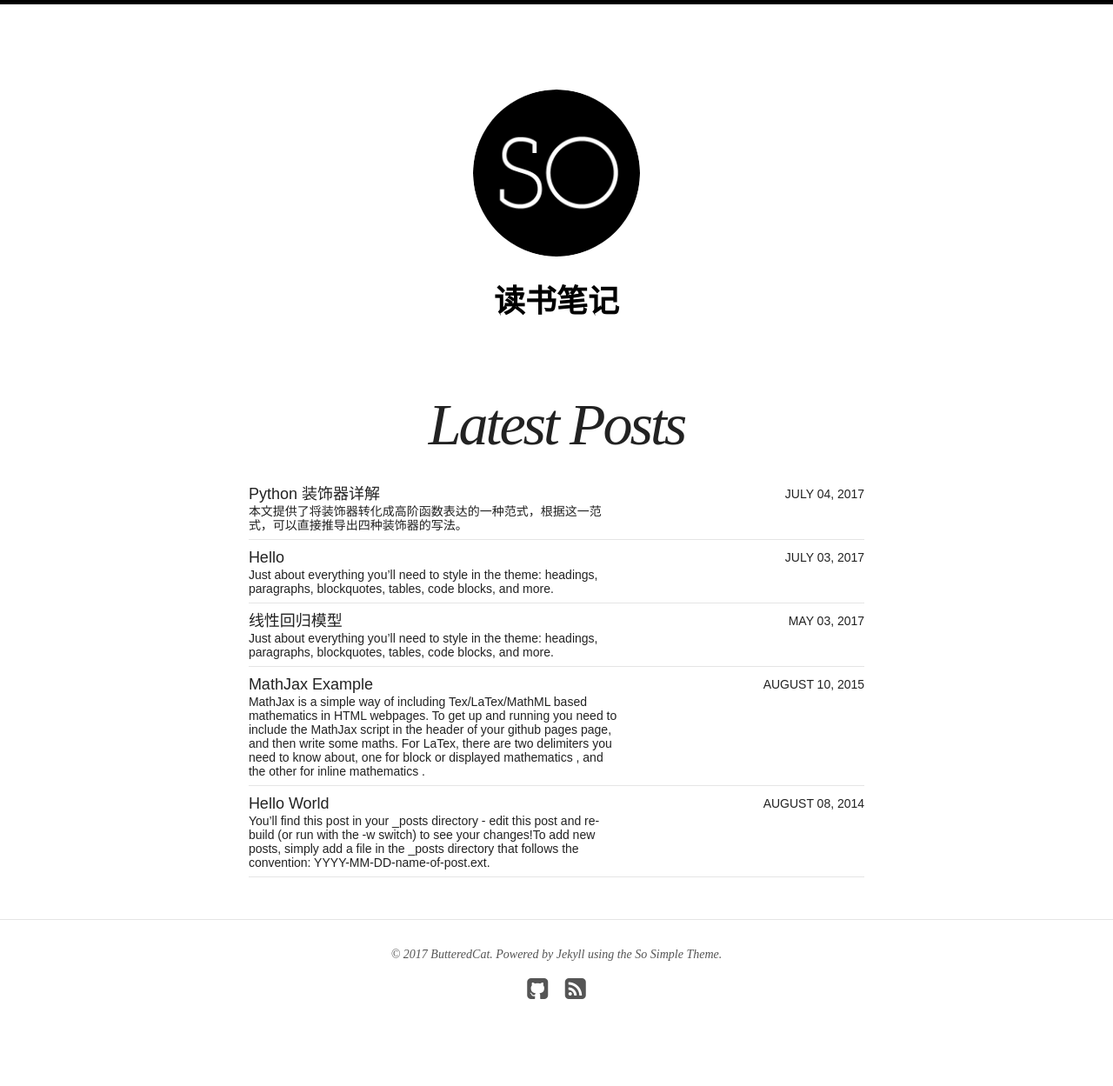
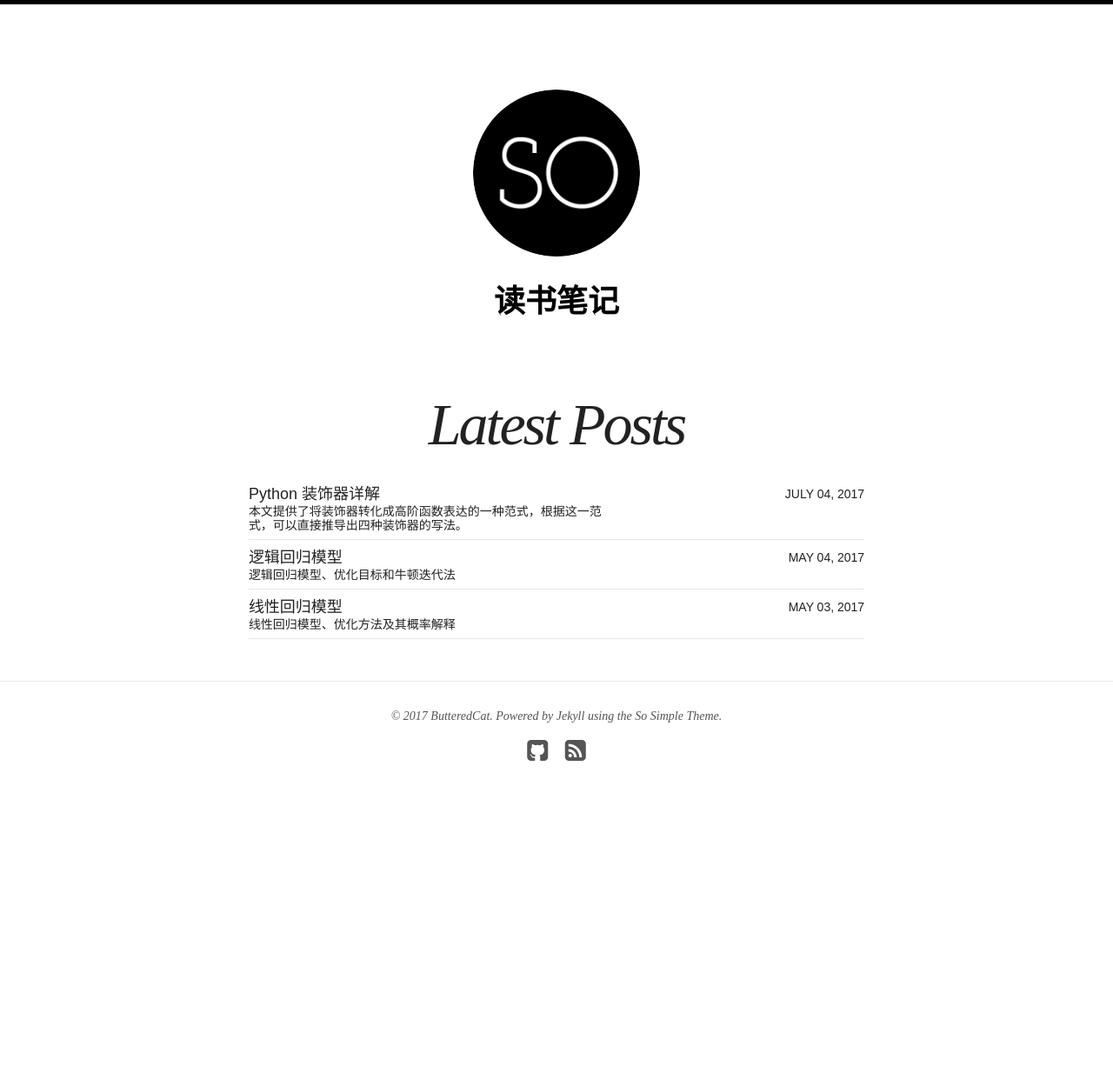
Before and after one commit to ButteredCat/butteredcat.github.io, a Jekyll site: the page built from index.html, in a window 1280 px wide. Shown: the whole page at 87% size. Built offline with Jekyll 4.4.1, drawn with Linux system fonts in a browser that asks for light colours; nearby versions of some CDN libraries; after the commit the page ends 975 px from its top, so only the background shows below that.

Commit message:
new posts & disqus.

````diff
--- a/_config.yml
+++ b/_config.yml
@@ -38,9 +38,9 @@ exclude: ["lib", "config.rb", "Capfile", "config", "log", "Rakefile", "Rakefile.
 # Site owner
 owner:
   name: ButteredCat
-  avatar: bio-photo.jpg
+  avatar: butteredcat.jpg
   email: i@butteredcat.org
-  disqus-shortname:
+  disqus-shortname: xiaoyc
   twitter: #username
   facebook: #username
   github: butteredcat
--- a/_includes/head.html
+++ b/_includes/head.html
@@ -39,7 +39,7 @@
 
 {% if site.mathjax == true %}
 <!-- MathJax -->
-<script src="https://cdn.mathjax.org/mathjax/latest/MathJax.js?config=TeX-AMS-MML_HTMLorMML"></script>
+<script src="https://cdn.mathjax.org/mathjax/latest/MathJax.js?config=TeX-MML-AM_CHTML"></script>
 {% endif %}
 
 <!-- Icons -->
--- a/_posts/articles/2017-05-03-linear-regression.md
+++ b/_posts/articles/2017-05-03-linear-regression.md
@@ -1,8 +1,8 @@
 ---
 layout: post
 title: 线性回归模型
-excerpt: "Just about everything you'll need to style in the theme: headings, paragraphs, blockquotes, tables, code blocks, and more."
-modified: 2017-07-03T14:17:25-04:00
+excerpt: "线性回归模型、优化方法及其概率解释"
+modified: 2017-07-04
 categories: articles
 tags: [machine-learning]
 comments: true
@@ -11,55 +11,54 @@ share: true
 # 线性回归（Linear Regression）
 ## 模型与优化目标
 线性回归有假设
-$$
+\\[
 h_\theta(x) = \sum_{i=0}^{n}\theta_ix_i = \theta^Tx \tag{1}
-$$
-其中 $n$ 为属性（feature）个数，$\theta, x \in \mathbb{R}^{n+1}$($x_0=1$，相应地 $\theta_0$ 为常数项系数)。
+\\]
+其中 \\(n\\) 为属性（feature）个数，\\(\theta, x \in \mathbb{R}^{n+1}\\)(\\(x_0=1\\)，相应地 \\(\theta_0\\) 为常数项系数)。
 
 其损失函数（cost function）为
-$$
+\\[
 J(\theta) = \frac{1}{2}\sum_{i=1}^{m}(h_\theta(x^{(i)})-y^{(i)})^2 \tag{2}
-$$
-$m$ 为样本个数。
+\\]
+\\(m\\) 为样本个数。
 
-优化目标是求得参数向量 $\theta$，使损失函数最小。
+优化目标是求得参数向量 \\(\theta\\)，使损失函数最小。
 
 ## 梯度下降法（Gradient Descent）
-为了最小化 $J(\theta)$，可以使用梯度下降法。梯度下降法从初始向量 $\theta$ 开始，不断迭代，直到 $J(\theta)$ 收敛。迭代过程中，按照如下算法更新 $\theta$：
-$$
+为了最小化 \\(J(\theta)\\)，可以使用梯度下降法。梯度下降法从初始向量 \\(\theta\\) 开始，不断迭代，直到 \\(J(\theta)\\) 收敛。迭代过程中，按照如下算法更新 \\(\theta\\)：
+\\[
 \theta_j := \theta_j-\alpha\frac{\partial}{\partial \theta_j}J(\theta)
-$$
-其中，$\alpha$ 为学习率（learning rate）。上式也可以写成向量形式
+\\]
+其中，\\(\alpha\\) 为学习率（learning rate）。上式也可以写成向量形式
 $$
 \theta := \theta - \alpha \nabla_\theta J
 $$
 
 ## 标准方程（Normal Equation）
 
-用矩阵形式表示 $J(\theta)$
-$$
+用矩阵形式表示 \\(J(\theta)\\)
+\\[
 J(\theta) = \frac{1}{2}(X\theta - \boldsymbol{y})(X\theta - \boldsymbol{y})^T
-$$
+\\]
 其梯度可表示为
-$$
+\\[
 \nabla_\theta J(\theta) = X^TX\theta - X^T\boldsymbol{y}
-$$
-令梯度等于 $\boldsymbol{0}$ 向量，得
-$$
+\\]
+令梯度等于 \\(\boldsymbol{0}\\) 向量，得
+\\[
 \theta = (X^TX)^{-1}X^T\boldsymbol{y}
-$$
+\\]
 
 ## 为什么取这样的损失函数？
 
-用如下方程表示 $x^{(i)}, y^{(i)},\theta$ 之间的关系
+用如下方程表示 \\(x^{(i)}, y^{(i)},\theta\\) 之间的关系
+\\[
+y^{(i)} = \theta^T x^{(i)} + \epsilon^{(i)}
+\\]
+其中 \\(\epsilon^{(i)}\\) 为误差项（error term）。假设各 \\(\epsilon^{(i)}\\) 之间相互独立，且服从同样的正态分布（即独立同分布， independently and identically distributed，IID），\\(\epsilon^{(i)} \sim \mathcal{N}(\mu, \sigma^2)\\)，那么在给定了 \\(x^{(i)}, \theta\\) 条件下的 \\(y^{(i)}\\) 也服从正态分布，即 \\(y^{(i)} \mid x^{()}; \theta \sim \mathcal{N}(\theta^Tx^{(i)},\sigma^2)\\) 。
 
+在给定了 \\(X, \theta\\) 的条件下，取到向量 \\(\boldsymbol{y}\\) 的概率是多少呢？由于其相互独立，可以用以下似然函数（likelihood function）来表示
 
-$$
-y^{(i)} = \theta^T x^{(i)} + \epsilon^{(i)}
-$$
-其中 $\epsilon^{(i)}$ 为误差项（error term）。假设各 $\epsilon^{(i)}$ 之间相互独立，且服从同样的正态分布（即独立同分布， independently and identically distributed，IID），$\epsilon^{(i)} \sim \mathcal{N}(\mu, \sigma^2)$，那么在给定了 $x^{(i)}, \theta$ 条件下的 $y^{(i)}$ 也服从正态分布，即 $y^{(i)} \mid x^{()}; \theta \sim \mathcal{N}(\theta^Tx^{(i)},\sigma^2)$ 。
-
-在给定了 $X, \theta$ 的条件下，取到向量 $\boldsymbol{y}$ 的概率是多少呢？由于其相互独立，可以用以下似然函数（likelihood function）来表示
 $$
 \begin{align}
 L(\theta) &= L(\theta; X, \boldsymbol{y})=p(\boldsymbol{y} \mid X;\theta) \\
@@ -67,7 +66,9 @@ L(\theta) &= L(\theta; X, \boldsymbol{y})=p(\boldsymbol{y} \mid X;\theta) \\
 &=\prod_{i=1}^{m} \frac{1}{\sqrt{2\pi}\sigma}\text{exp}(-\frac{(y^{(i)}-\theta^Tx^{(i)})^2}{2\sigma^2})
 \end{align}
 $$
-参数优化的目标，就是取得合适的 $\theta$，使得似然函数值最大。由于连乘不便于计算，我们对以上似然函数取自然对数
+
+参数优化的目标，就是取得合适的 \\(\theta\\)，使得似然函数值最大。由于连乘不便于计算，我们对以上似然函数取自然对数
+
 $$
 \begin{align}
 \ell(\theta) &= \ln L(\theta) \\
@@ -75,62 +76,5 @@ $$
 &= m\ln\frac{1}{\sqrt{2\pi}\sigma} - \frac{1}{\sigma^2}\cdot J(\theta)
 \end{align}
 $$
-为了使 $\ell(\theta)$ 最大，$J(\theta)$ 必须取最小值，而这里的 $J(\theta)$ 正是 $\text{(2)}$ 式中给出的损失函数。
 
-# 逻辑回归
-
-## 模型
-
-逻辑回归的模型为
-$$
-h_\theta(x) = g(\theta^Tx) = \frac{1}{1+e^{-\theta^Tx}} \tag{1}
-$$
-其中
-$$
-g(z)=\frac{1}{1+e^{-z}}
-$$
-
-$g(z)$ 是 $\mathbb{R}$ 上的连续函数，图象类似一个 S 型，因而被称为 S 型函数（Sigmoid function）。
-
-## 优化目标
-
-假设
-$$
-\begin{align}
-P(y=1 \mid x; \theta) &= h_\theta(x) \\\\
-P(y=0 \mid x; \theta) &= 1- h_\theta(x)
-\end{align}
-$$
-即
-$$
-P(y \mid x; \theta) = (h_\theta(x))^y(1-h_\theta(x))^{(1-y)}
-$$
-其取对数后的似然函数为
-$$
-\begin{align}
-\ell(\theta) &= \log L(\theta) \\\\
-&= \log \prod_{i=1}^{m}p(y^{(i)} \mid x^{(i)}; \theta) \\\\
-&= \sum_{i=1}^{m}y^{i}\log h(x^{(i)})+(1-y^{(i)}) \log (1-h(x^{(i)}))  \tag{2}
-\end{align}
-$$
-优化目标是选择合适的 $\theta$，使 $\ell(\theta)$ 最大。
-
-## 牛顿迭代法（Newton's Method）
-
-除了线性回归中使用的梯度下降法之外，也可以使用牛顿迭代法。
-
-举例来说，为了找到 $\theta \in \mathbb{R}$，使得 $f(\theta)=0$，可以按照以下算法迭代直至 $\theta$ 收敛。
-$$
-\theta := \theta - \frac{f(\theta)}{f'(\theta)}
-$$
-为了得到 $\ell(\theta)$ 的最大值，应该找到 $\ell ’(\theta)=0$ 的一点（$\ell(\theta)$ 是凸函数）。
-
-牛顿迭代法可以推广到 $\theta$ 是向量时的情形
-$$
-\theta := \theta - H^{-1}\nabla_\theta\ell(\theta)
-$$
-其中 $H\in\mathbb{R}^{n\times n}$ 称为 **Hessian Matrix**，有
-$$
-H_{ij} = \frac{\partial^2\ell(\theta)}{\partial\theta_i\partial\theta_j}
-$$
-相比梯度下降法，牛顿迭代法可以更快地收敛，不过计算一个 $n$ 阶矩阵并求其逆矩阵也是不小的计算量。当用牛顿迭代法求对数似然函数的最大值时，该算法也被称为 **Fisher Scoring**。
+为了使 \\(\ell(\theta)\\) 最大，\\(J(\theta)\\) 必须取最小值，而这里的 \\(J(\theta)\\) 正是 \\(\text{(2)}\\) 式中给出的损失函数。
--- /dev/null
+++ b/_posts/articles/2017-05-04-logistic-regression.md
@@ -0,0 +1,71 @@
+---
+layout: post
+title: 逻辑回归模型
+excerpt: "逻辑回归模型、优化目标和牛顿迭代法"
+modified: 2017-07-04
+categories: articles
+tags: [machine-learning]
+comments: true
+share: true
+---
+# 逻辑回归(logistic regression)
+
+## 模型
+
+逻辑回归的模型为
+\\[
+h_\theta(x) = g(\theta^Tx) = \frac{1}{1+e^{-\theta^Tx}} \tag{1}
+\\]
+其中
+\\[
+g(z)=\frac{1}{1+e^{-z}}
+\\]
+
+\\(g(z)\\) 是 \\(\mathbb{R}\\) 上的连续函数，图象类似一个 S 型，因而被称为 S 型函数（Sigmoid function）。
+
+## 优化目标
+
+假设
+
+$$
+\begin{align}
+P(y=1 \mid x; \theta) &= h_\theta(x) \\\\
+P(y=0 \mid x; \theta) &= 1- h_\theta(x)
+\end{align}
+$$
+
+即
+\\[
+P(y \mid x; \theta) = (h_\theta(x))^y(1-h_\theta(x))^{(1-y)}
+\\]
+其取对数后的似然函数为
+
+$$
+\begin{align}
+\ell(\theta) &= \log L(\theta) \\\\
+&= \log \prod_{i=1}^{m}p(y^{(i)} \mid x^{(i)}; \theta) \\\\
+&= \sum_{i=1}^{m}y^{i}\log h(x^{(i)})+(1-y^{(i)}) \log (1-h(x^{(i)}))  \tag{2}
+\end{align}
+$$
+
+优化目标是选择合适的 \\(\theta\\)，使 \\(\ell(\theta)\\) 最大。
+
+## 牛顿迭代法（Newton's Method）
+
+除了线性回归中使用的梯度下降法之外，也可以使用牛顿迭代法。
+
+举例来说，为了找到 \\(\theta \in \mathbb{R}\\)，使得 \\(f(\theta)=0\\)，可以按照以下算法迭代直至 \\(\theta\\) 收敛。
+\\[
+\theta := \theta - \frac{f(\theta)}{f'(\theta)}
+\\]
+为了得到 \\(\ell(\theta)\\) 的最大值，应该找到 \\(\ell ’(\theta)=0\\) 的一点（\\(\ell(\theta)\\) 是凸函数）。
+
+牛顿迭代法可以推广到 \\(\theta\\) 是向量时的情形
+\\[
+\theta := \theta - H^{-1}\nabla_\theta\ell(\theta)
+\\]
+其中 \\(H\in\mathbb{R}^{n\times n}\\) 称为 **Hessian Matrix**，有
+\\[
+H_{ij} = \frac{\partial^2\ell(\theta)}{\partial\theta_i\partial\theta_j}
+\\]
+相比梯度下降法，牛顿迭代法可以更快地收敛，不过计算一个 \\(n\\) 阶矩阵并求其逆矩阵也是不小的计算量。当用牛顿迭代法求对数似然函数的最大值时，该算法也被称为 **Fisher Scoring**。
--- a/_posts/articles/2017-07-03-hello.md
+++ /dev/null
@@ -1,16 +0,0 @@
----
-layout: post
-title: Hello
-excerpt: "Just about everything you'll need to style in the theme: headings, paragraphs, blockquotes, tables, code blocks, and more."
-modified: 2016-06-01T14:17:25-04:00
-categories: articles
-tags: [sample-post]
-comments: true
-share: true
----
-# hello, world!
-
-This is my *first* post in **GitHub Pages**.
-$$
-a = b + c
-$$
--- a/_posts/blog/2014-08-08-hello-world.md
+++ /dev/null
@@ -1,34 +0,0 @@
----
-layout: post
-title: "Hello World"
-modified:
-categories: blog
-excerpt:
-tags: []
-image:
-  feature:
-date: 2014-08-08T15:39:55-04:00
-modified: 2016-06-01T14:19:19-04:00
----
-
-You'll find this post in your `_posts` directory - edit this post and re-build (or run with the `-w` switch) to see your changes!
-To add new posts, simply add a file in the `_posts` directory that follows the convention: YYYY-MM-DD-name-of-post.ext.
-
-## Sample Heading
-
-### Sample Heading 2
-
-Jekyll also offers powerful support for code snippets:
-
-```ruby
-def print_hi(name)
-  puts "Hi, #{name}"
-end
-print_hi('Tom')
-#=> prints 'Hi, Tom' to STDOUT.
-```
-
-Check out the [Jekyll docs][jekyll] for more info on how to get the most out of Jekyll. File all bugs/feature requests at [Jekyll's GitHub repo][jekyll-gh].
-
-[jekyll-gh]: https://github.com/jekyll/jekyll
-[jekyll]:    http://jekyllrb.com
--- a/_posts/blog/2015-08-10-mathjax-example.md
+++ /dev/null
@@ -1,32 +0,0 @@
----
-layout: post
-title: "MathJax Example"
-modified:
-categories: blog
-excerpt:
-tags: []
-image:
-  feature:
-date: 2015-08-10T08:08:50-04:00
----
-
-[MathJax](http://www.mathjax.org/) is a simple way of including Tex/LaTex/MathML based mathematics in HTML webpages. To get up and running you need to include the MathJax script in the header of your github pages page, and then write some maths. For LaTex, there are two delimiters you need to know about, one for block or displayed mathematics `\[ ... \]`, and the other for inline mathematics `\( ... \)`.
-
-## Usage
-
-To enable MathJax support be sure Kramdown is your Markdown flavor of choice and MathJax is set to true in your `_config.yml` file.
-
-```yaml
-markdown: kramdown
-mathjax: true
-```
-
-```
-Here is an example MathJax inline rendering \\( 1/x^{2} \\), and here is a block rendering:
-\\[ \frac{1}{n^{2}} \\]
-```
-
-Here is an example MathJax inline rendering \\( 1/x^{2} \\), and here is a block rendering:
-\\[ \frac{1}{n^{2}} \\]
-
-The only thing to look out for is the escaping of the backslash when using markdown, so the delimiters become `\\[ ... \\]` and `\\( ... \\)` for inline and block maths respectively.
````
Also changed, not shown: images/butteredcat.jpg (added).
